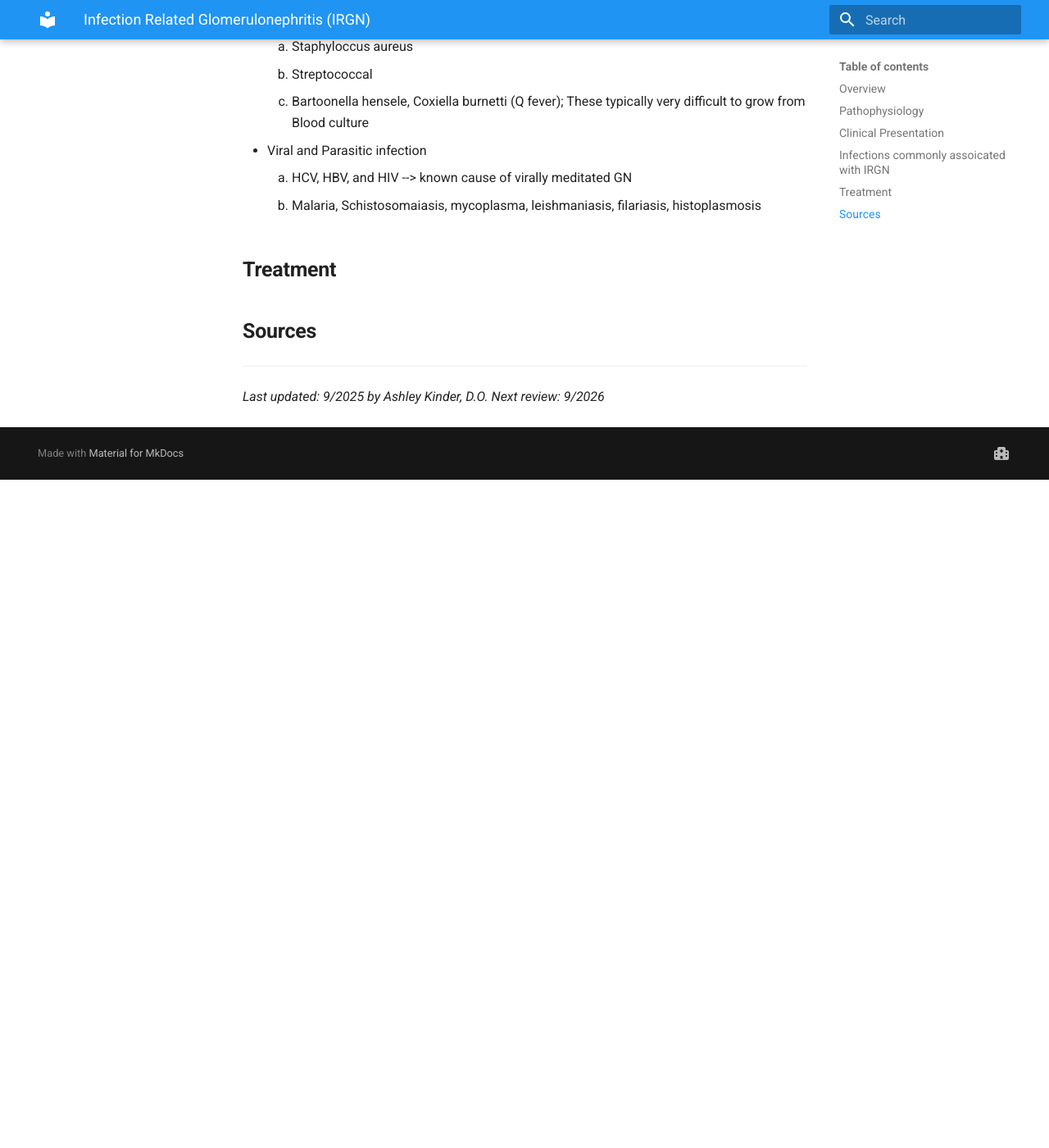
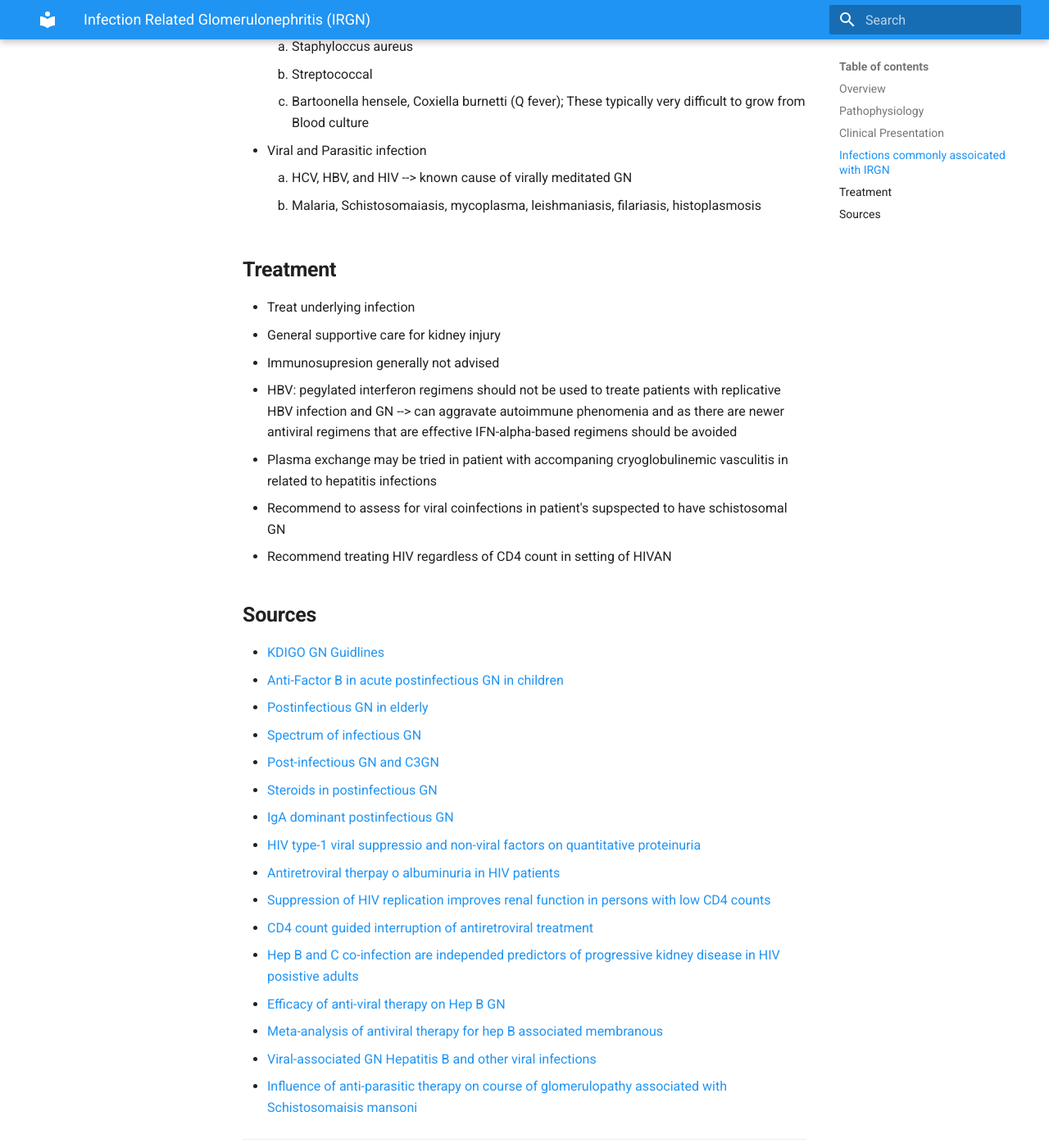
Before and after one commit to TTUNEPH2025/GN, an MkDocs documentation site: the page built from docs/IRGN.md, in a window 1280 px wide and 1400 px high, scrolled down 2467 px. Shown: the whole window at 82% size. Built offline with MkDocs 1.6.1 and Material for MkDocs 9.7.7, drawn with Linux system fonts in a browser that asks for light colours; before the commit the page ends 3052 px from its top, so only the background shows below that.

Commit message:
Update IRGN.md

```diff
--- a/docs/IRGN.md
+++ b/docs/IRGN.md
@@ -63,7 +63,30 @@
     1. HCV, HBV, and HIV --> known cause of virally meditated GN
     2. Malaria, Schistosomaiasis, mycoplasma, leishmaniasis, filariasis, histoplasmosis
 ## **Treatment**
+  * Treat underlying infection
+  * General supportive care for kidney injury
+  * Immunosupresion generally not advised
+  * HBV: pegylated interferon regimens should not be used to treate patients with replicative HBV infection and GN --> can aggravate autoimmune phenomenia and as there are newer antiviral regimens that are effective IFN-alpha-based regimens should be avoided
+  * Plasma exchange may be tried in patient with accompaning cryoglobulinemic vasculitis in related to hepatitis infections
+  * Recommend to assess for viral coinfections in patient's supspected to have schistosomal GN
+  * Recommend treating HIV regardless of CD4 count in setting of HIVAN
 ## **Sources**
+* [KDIGO GN Guidlines](https://kdigo.org/guidelines/gd/)
+* [Anti-Factor B in acute postinfectious GN in children](https://journals.lww.com/jasn/pages/articleviewer.aspx?year=2020&issue=04000&article=00016&type=Fulltext)
+* [Postinfectious GN in elderly](https://www.scopus.com/pages/publications/78651385711)
+* [Spectrum of infectious GN](https://www.scopus.com/pages/publications/0028934119)
+* [Post-infectious GN and C3GN](https://academic.oup.com/ckj/article/9/3/397/2918847)
+* [Steroids in postinfectious GN](https://indianjnephrol.org/postinfectious-glomerulonephritis-is-there-a-role-for-steroids/)
+* [IgA dominant postinfectious GN](https://www.sciencedirect.com/science/article/abs/pii/S0046817708001135)
+* [HIV type-1 viral suppressio and non-viral factors on quantitative proteinuria](https://journals.sagepub.com/doi/10.1177/135965350901400406)
+* [Antiretroviral therpay o albuminuria in HIV patients](https://academic.oup.com/ndt/article-abstract/20/10/2237/1934842?redirectedFrom=fulltext)
+* [Suppression of HIV replication improves renal function in persons with low CD4 counts](https://www.scopus.com/pages/publications/39849088865)
+* [CD4 count guided interruption of antiretroviral treatment](https://www.scopus.com/pages/publications/33751515147)
+* [Hep B and C co-infection are independed predictors of progressive kidney disease in HIV posistive adults](https://journals.plos.org/plosone/article?id=10.1371/journal.pone.0040245)
+* [Efficacy of anti-viral therapy on Hep B GN](https://www.sciencedirect.com/science/article/pii/S1665268119315650)
+* [Meta-analysis of antiviral therapy for hep B associated membranous](https://journals.plos.org/plosone/article?id=10.1371/journal.pone.0160437)
+* [Viral-associated GN Hepatitis B and other viral infections](https://www.scopus.com/pages/publications/85029594102)
+* [Influence of anti-parasitic therapy on course of glomerulopathy associated with Schistosomaisis mansoni](https://www.scopus.com/pages/publications/0023198027)
 ---
 *Last updated: 9/2025 by Ashley Kinder, D.O.*
 *Next review: 9/2026*
```
